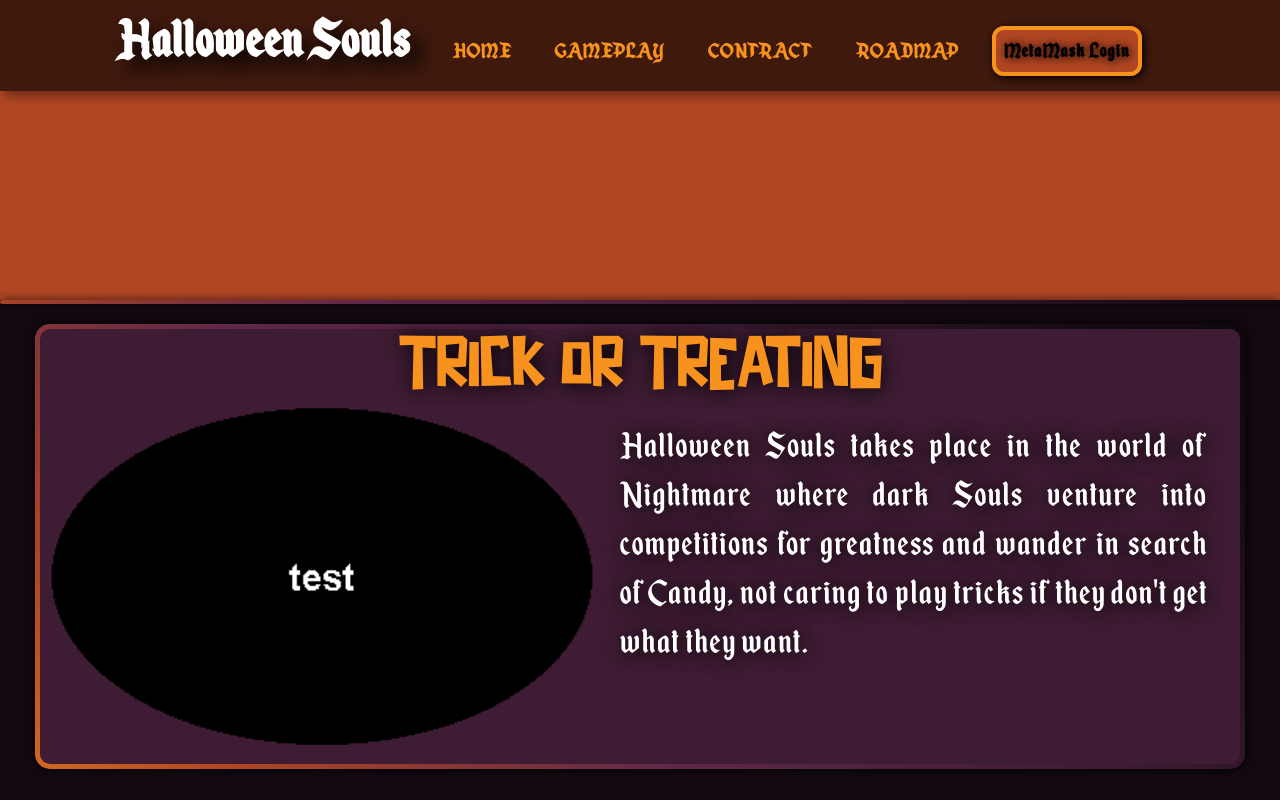
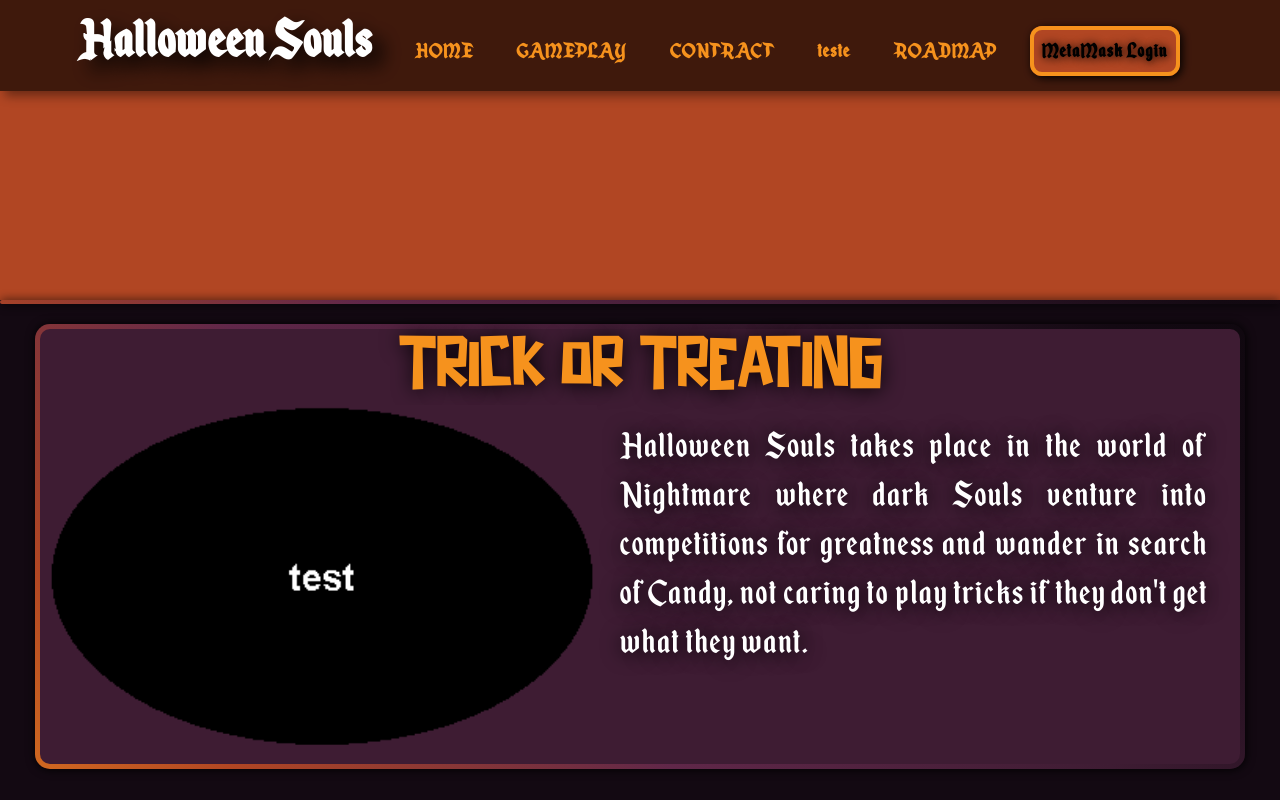
Before and after one commit to Ed-Mancz/PaginaHomeJogoNFT, a website: page index.html in a window 1280 px wide. Shown: the top 800 px of the page. Drawn offline with nearby package versions, Linux system fonts and the light colour scheme.

Commit message:
Update index.html

```diff
--- a/index.html
+++ b/index.html
@@ -18,6 +18,7 @@
                 <a href="#" id="ham" class="hovermenu">HOME</a>
                 <a href="#img-bird" id="ham" class="hovermenu">GAMEPLAY</a>
                 <a href="#shadowline2" id="ham" class="hovermenu">CONTRACT</a>
+                <a href="">teste</a>
                 <a href="#profbtn" id="ham" class="hovermenu">ROADMAP</a>
                 <a id="LoginMetamask" class="LoginMetamask" onclick="login()">MetaMask Login <span id="userWallet"></span></a>
             </nav>
```
